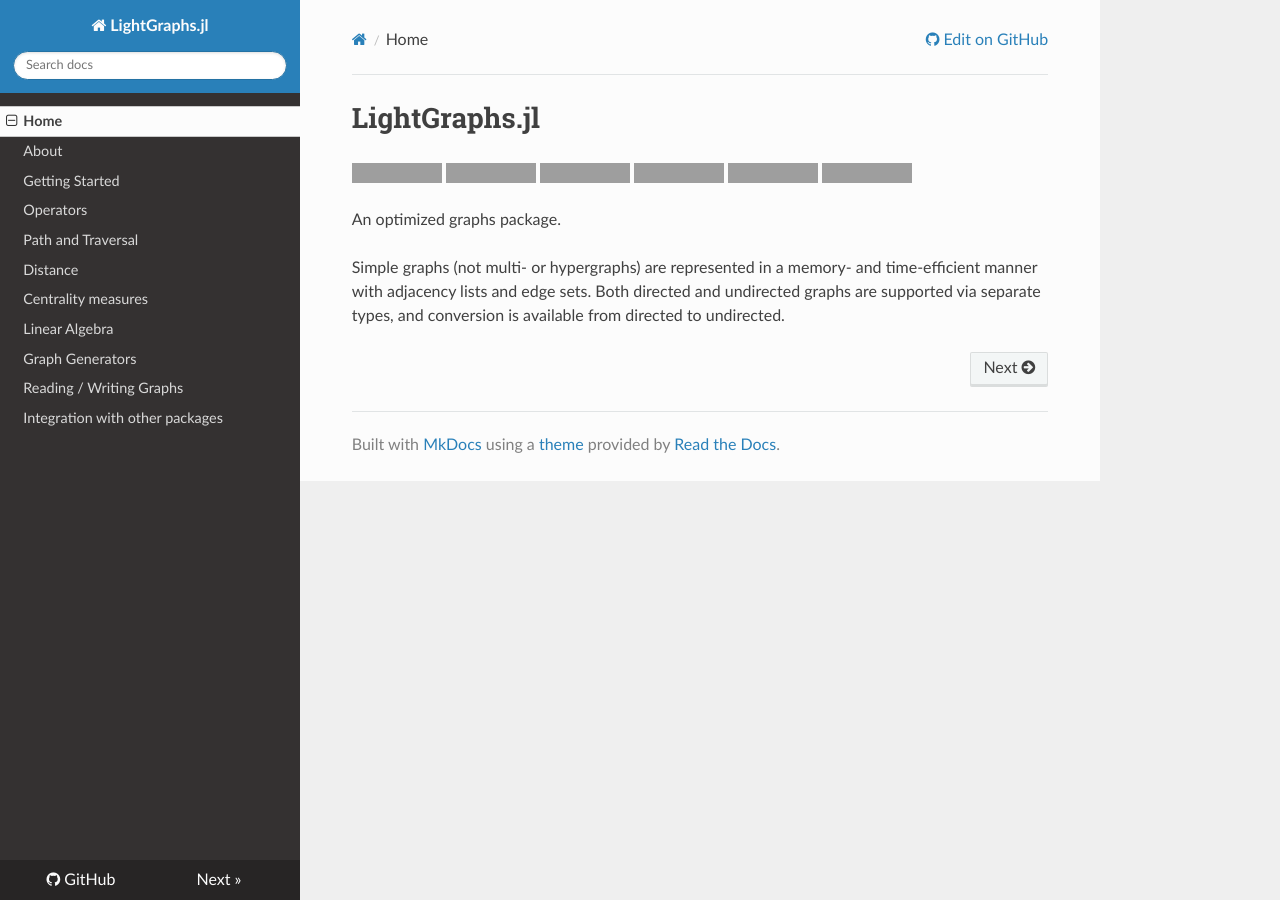
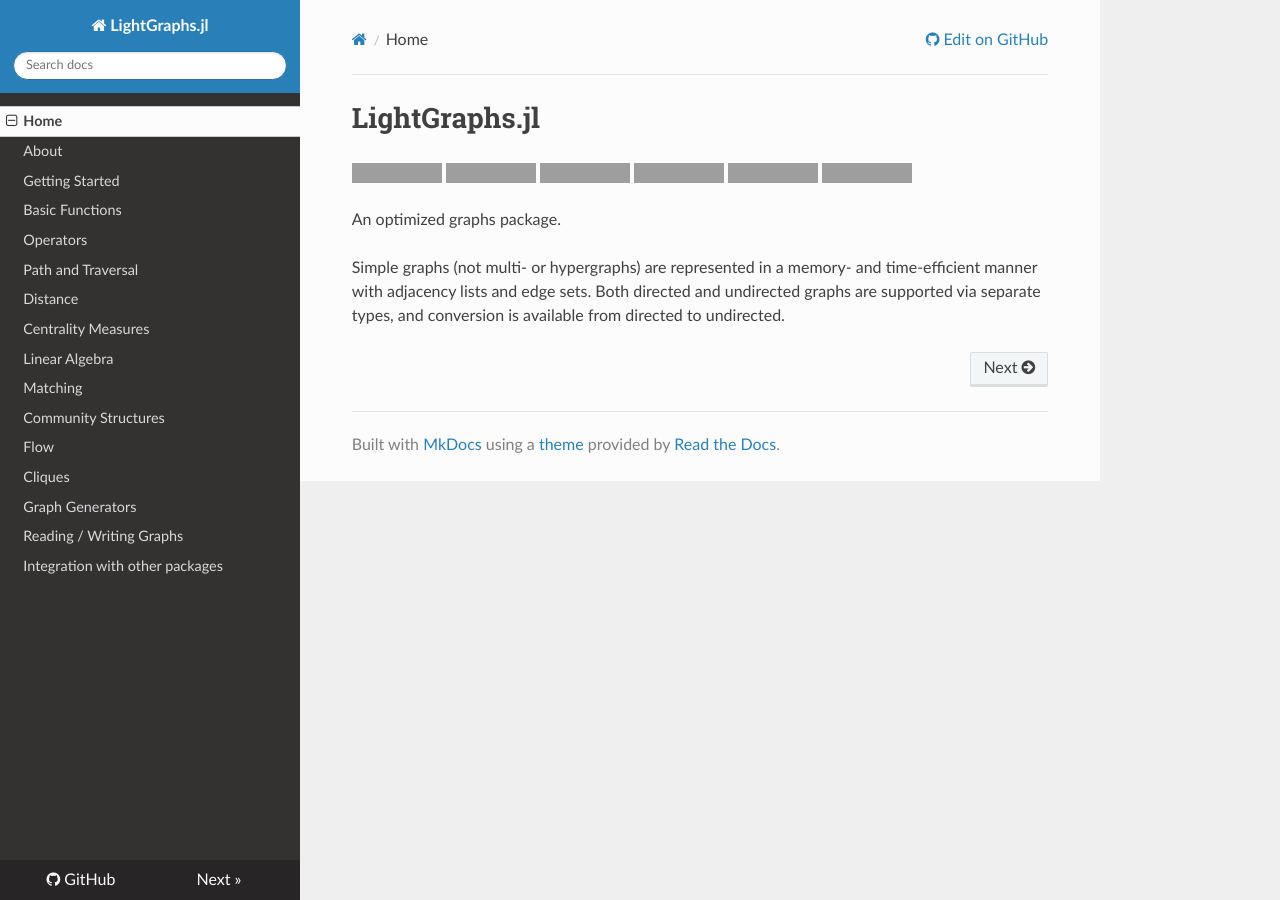
Before and after one commit to sbromberger/LightGraphs.jl, an MkDocs documentation site: the page built from doc/index.md, in a window 1280 px wide. Built offline with MkDocs 1.6.1, drawn with Linux system fonts in a browser that asks for light colours; nearby versions of some CDN libraries; old or Windows-style settings are respelled for this version of MkDocs; grey boxes are pictures that could not be loaded.

Commit message:
add missing pages to mkdocs.yml

```diff
--- a/mkdocs.yml
+++ b/mkdocs.yml
@@ -6,11 +6,16 @@ pages:
   - 'Home': 'index.md'
   - 'About': 'about.md'
   - 'Getting Started': 'gettingstarted.md'
+  - 'Basic Functions': 'basicmeasures.md'
   - 'Operators': 'operators.md'
   - 'Path and Traversal': 'pathing.md'
   - 'Distance': 'distance.md'
-  - 'Centrality measures': 'centrality.md'
+  - 'Centrality Measures': 'centrality.md'
   - 'Linear Algebra': 'linalg.md'
+  - 'Matching': 'matching.md'
+  - 'Community Structures': 'community.md'
+  - 'Flow': 'maximumflow.md'
+  - 'Cliques': 'cliques.md'
   - 'Graph Generators': 'generators.md'
   - 'Reading / Writing Graphs': 'persistence.md'
   - 'Integration with other packages': 'integration.md'
```
